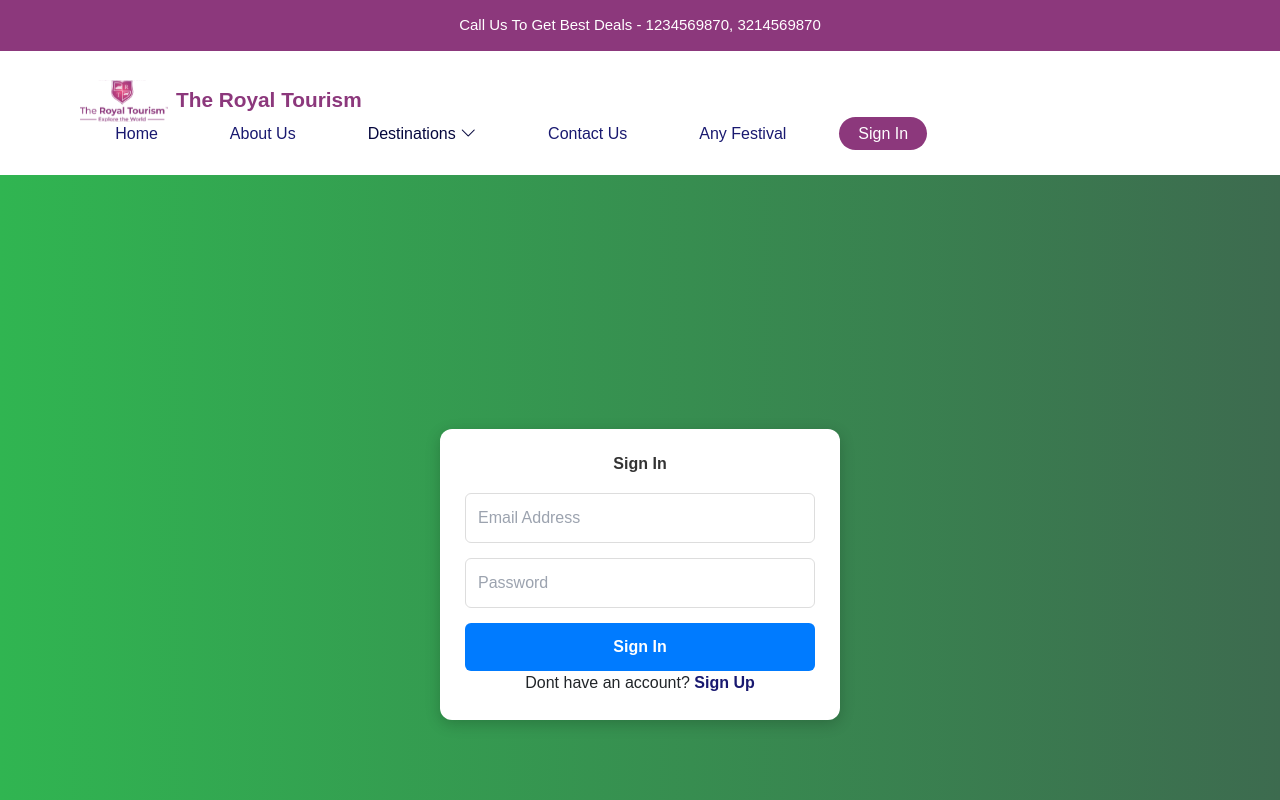
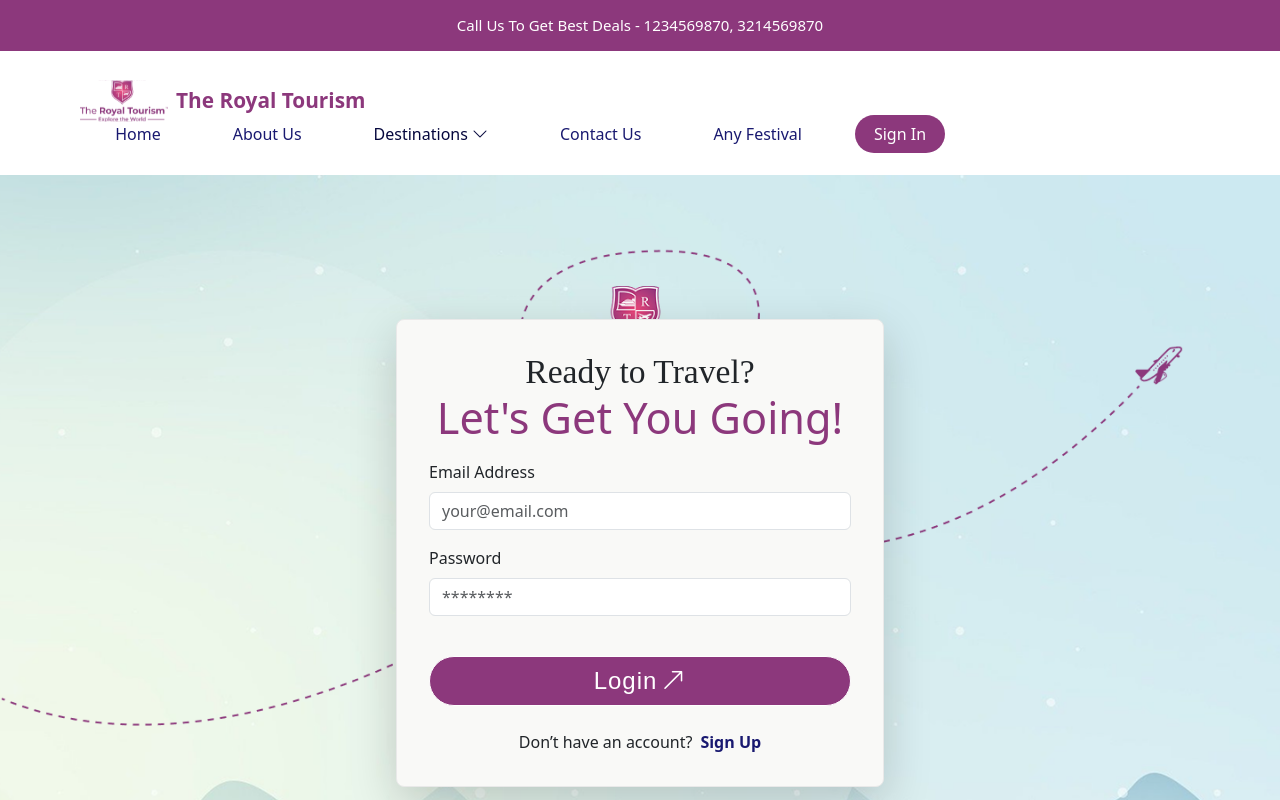
Before and after one commit to zealr3/TheRoyalTourism_React, a React (Vite) app: page /signin in a window 1280 px wide. Shown: the top 800 px of the page. Built offline with nearby package versions, Linux system fonts and the light colour scheme.

Commit message:
Re-design SignUp & SignIn page.

```diff
--- a/package.json
+++ b/package.json
@@ -17,7 +17,8 @@
     "react": "^18.3.1",
     "react-dom": "^18.3.1",
     "react-icons": "^5.5.0",
-    "react-router-dom": "^7.3.0"
+    "react-router-dom": "^7.3.0",
+    "sweetalert2": "^11.19.1"
   },
   "devDependencies": {
     "@eslint/js": "^9.19.0",
--- a/src/pages/SignIn.jsx
+++ b/src/pages/SignIn.jsx
@@ -1,9 +1,8 @@
 import PropTypes from "prop-types";
 import { useState } from "react";
 import { Link, useNavigate } from "react-router-dom";
-import "../styles/SignIn.css";
 
-const SignIn = ({ setUser  }) => {
+const SignIn = ({ setUser }) => {
   const [email, setEmail] = useState("");
   const [password, setPassword] = useState("");
   const [error, setError] = useState("");
@@ -34,9 +33,8 @@ const SignIn = ({ setUser  }) => {
       const data = await response.json();
 
       if (response.ok) {
-        // Access fullname from the user object in the response
         const userData = { name: data.user.fullname, email: email };
-        console.log("User data being saved:", userData); // Add this to debug
+        console.log("User data being saved:", userData);
         localStorage.setItem("user", JSON.stringify(userData));
 
         setUser(userData);
@@ -45,55 +43,120 @@ const SignIn = ({ setUser  }) => {
         setEmail("");
         setPassword("");
         navigate("/");
+      } else {
+        setError(data.error || "Login failed.");
       }
     } catch (err) {
       setError("An error occurred during login.");
       console.error("Login Error:", err);
     } finally {
-      setLoading(false); // Ensure loading state is reset
+      setLoading(false);
     }
   };
 
   return (
-    <div id="signin-page">
-      <div className="signin-container">
-        <div className="signin-form">
-          <h2>Sign In</h2>
-          {error && <div className="error-message">{error}</div>}
-          {success && <div className="success-message">{success}</div>}
-          <form onSubmit={handleSubmit}>
+    <div
+      className="py-5"
+      style={{
+        backgroundImage: "url('/assets/Images/login_banner.png')",
+        backgroundSize: "cover",
+        backgroundAttachment: "fixed",
+      }}
+    >
+      <div className="container w-2/5 py-5">
+        <section className="register_section pt-5 pb-5">
+          <div
+            className="contact-form shadow-lg"
+            style={{
+              padding: "2rem",
+              backgroundColor: "#F9F9F7",
+              border: "1px solid #E9E9E9",
+              borderRadius: "8px",
+              minHeight: "100%",
+            }}
+          >
+            <div className="heading-section text-center">
+              <h2
+                className="text-center"
+                style={{
+                  fontSize: "2.1rem",
+                  fontFamily: "'Freestyle Script'",
+                  fontWeight: 500,
+                }}
+              >
+                Ready to Travel?
+              </h2>
+            </div>
+            <h2 className="text-center main-text" style={{fontSize: "2.7rem"}}>Let&apos;s Get You Going!</h2>
+            {error && <div className="error-message text-danger text-center">{error}</div>}
+            {success && <div className="success-message text-success text-center">{success}</div>}
+            <form className="pt-3" onSubmit={handleSubmit}>
+              <div className="row">
+                <div className="col-xl-12 col-md-6 col-lg-6 mb-3">
+                  <label className="form-label">Email Address</label>
                   <input
                     type="email"
-              placeholder="Email Address"
+                    className="form-control"
+                    placeholder="your@email.com"
                     value={email}
                     onChange={(e) => setEmail(e.target.value)}
                     required
                   />
+                </div>
+                <div className="col-xl-12 col-md-6 col-lg-6 mb-3">
+                  <label className="form-label">Password</label>
                   <input
                     type="password"
-              placeholder="Password"
+                    className="form-control"
+                    placeholder="********"
                     value={password}
                     onChange={(e) => setPassword(e.target.value)}
                     required
                   />
-            <button type="submit" disabled={loading}>
-              {loading ? "Loading..." : "Sign In"}
+                </div>
+                <div className="col-xl-12 mt-4">
+                  <div className="btn-box text-center text-md-center">
+                    <button
+                      type="submit"
+                      className="btn btn-reg col-xl-12 gap-1"
+                      disabled={loading}
+                      style={{
+                        backgroundColor: "var(--primery)",
+                        color: "var(--white)",
+                        fontWeight: 500,
+                        justifyContent: "center",
+                        height: "50px",
+                        fontSize: "24px",
+                        fontFamily: "Arial",
+                      }}
+                    >
+                      {loading ? "Loading..." : "Login"} <i className="bi bi-arrow-up-right"></i>
                     </button>
-          </form>
-          <p>
-            Dont have an account?{" "}
-            <Link to="/signup" className="signin-toggle">
+                  </div>
+                </div>
+                <div className="col-xl-12 mt-4">
+                  <div className="justify-content-center d-flex gap-2">
+                    Don’t have an account?{" "}
+                    <Link
+                      to="/signup"
+                      className="fw-bold"
+                      style={{ color: "#8C387C" }}
+                    >
                       Sign Up
                     </Link>
-          </p>
                   </div>
+                </div>
+              </div>
+            </form>
+          </div>
+        </section>
       </div>
     </div>
   );
 };
 
 SignIn.propTypes = {
-  setUser:  PropTypes.func.isRequired,
+  setUser: PropTypes.func.isRequired,
 };
 
 export default SignIn;
--- a/src/pages/SignUp.jsx
+++ b/src/pages/SignUp.jsx
@@ -1,30 +1,27 @@
 import { useState } from "react";
 import PropTypes from "prop-types";
 import { Link, useNavigate } from "react-router-dom";
-import "../styles/SignUp.css";
+import Swal from "sweetalert2";
 
 const SignUp = ({ setUser }) => {
   const [name, setName] = useState("");
   const [email, setEmail] = useState("");
   const [password, setPassword] = useState("");
-  const [confirmPassword, setConfirmPassword] = useState("");
   const [error, setError] = useState("");
   const [loading, setLoading] = useState(false);
 
   const navigate = useNavigate();
+
+
+
 
   const handleSubmit = async (e) => {
     e.preventDefault();
     setError("");
     setLoading(true);
 
-    if (!name || !email || !password || !confirmPassword) {
+   if (!name || !email || !password ) {
       setError("All fields are required.");
-      setLoading(false);
-      return;
-    }
-    if (password !== confirmPassword) {
-      setError("Passwords do not match.");
       setLoading(false);
       return;
     }
@@ -33,7 +30,7 @@ const SignUp = ({ setUser }) => {
       const response = await fetch("http://localhost:5000/api/signup", {
         method: "POST",
         headers: { "Content-Type": "application/json" },
-        body: JSON.stringify({ fullname: name, email, password })  // No role is sent
+        body: JSON.stringify({ fullname: name, email, password })
       });
 
       const data = await response.json();
@@ -43,7 +40,14 @@ const SignUp = ({ setUser }) => {
         localStorage.setItem("user", JSON.stringify(userData));
 
         setUser(userData);
-        navigate("/");
+        Swal.fire({
+          title: "Notification",
+          text: "Registration successful!",
+          icon: "success",
+          showConfirmButton: true
+        }).then(() => {
+          navigate("/signin");
+        });
       } else {
         setError(data.error || "Signup failed.");
       }
@@ -56,58 +60,114 @@ const SignUp = ({ setUser }) => {
   };
 
   return (
-    <div id="signup-page">
-      <div className="signup-container">
-        <div className="signup-form">
-          <h2>Create an Account</h2>
-          {error && <div className="error-message">{error}</div>}
-          <form onSubmit={handleSubmit}>
+    <div
+      className="py-5"
+      style={{
+        backgroundImage: "url('/assets/Images/login_banner.png')",
+        backgroundSize: "cover",
+        backgroundAttachment: "fixed"
+      }}
+    >
+      <div className="container w-2/5 py-5">
+        <section className="register_section pt-5 pb-5">
+          <div
+            className="contact-form shadow-lg"
+            style={{
+              padding: "2rem",
+              backgroundColor: "#F9F9F7",
+              border: "1px solid #E9E9E9",
+              borderRadius: "8px",
+              minHeight: "100%"
+            }}
+          >
+            <div className="heading-section text-center">
+              <h2
+                style={{
+                  fontSize: "2.1rem",
+                  fontFamily: "'Freestyle Script'",
+                  fontWeight: 500
+                }}
+              >
+                Your Adventure Awaits
+              </h2>
+            </div>
+            <h2 className="text-center main-text pb-3" style={{fontSize: "2.7rem"}}>Join Us Today!</h2>
+            {error && <div className="error-message text-danger text-center">{error}</div>}
+            <form className="pt-3" onSubmit={handleSubmit}>
+              <div className="row">
+                <div className="col-xl-6 col-md-6 col-lg-6 mb-3">
+                  <label className="form-label">Full Name</label>
                   <input
                     type="text"
+                    className="form-control"
                     placeholder="Full Name"
                     value={name}
                     onChange={(e) => setName(e.target.value)}
                     required
                   />
+                </div>
+                <div className="col-xl-6 col-md-6 col-lg-6 mb-3">
+                  <label className="form-label">Email Address</label>
                   <input
                     type="email"
-              placeholder="Email Address"
+                    className="form-control"
+                    placeholder="example@gmail.com"
                     value={email}
                     onChange={(e) => setEmail(e.target.value)}
                     required
                   />
+                </div>
+                <div className="col-xl-12 col-md-6 col-lg-6 mb-3">
+                  <label className="form-label">Password</label>
                   <input
                     type="password"
-              placeholder="Create Password"
+                    className="form-control"
+                    placeholder="********"
                     value={password}
                     onChange={(e) => setPassword(e.target.value)}
                     required
                   />
-            <input
-              type="password"
-              placeholder="Confirm Password"
-              value={confirmPassword}
-              onChange={(e) => setConfirmPassword(e.target.value)}
-              required
-            />
-            <button type="submit" disabled={loading}>
-              {loading ? "Loading..." : "Sign Up"}
+                </div>
+
+                <div className="col-xl-12 mt-4">
+                  <div className="btn-box text-center">
+                    <button
+                      type="submit"
+                      className="btn btn-reg col-xl-12 gap-1"
+                      disabled={loading}
+                      style={{
+                        backgroundColor: "var(--primery)",
+                        color: "var(--white)",
+                        fontWeight: 500,
+                        justifyContent: "center",
+                        height: "50px",
+                        fontSize: "24px",
+                        fontFamily: "Arial"
+                      }}
+                    >
+                      {loading ? "Loading..." : "Register"} <i className="bi bi-arrow-up-right"></i>
                     </button>
+                  </div>
+                </div>
+                <div className="col-xl-12 mt-4">
+                  <div className="justify-content-center d-flex gap-2">
+                    Already have an account?{" "}
+                    <Link to="/signin" className="fw-bold main-text">
+                      Login
+                    </Link>
+                  </div>
+                </div>
+              </div>
             </form>
-          <p>
-            Already have an account?{" "}
-            <Link to="/signin" className="signup-toggle">
-              Sign In
-            </Link>
-          </p>
           </div>
+        </section>
       </div>
     </div>
   );
 };
 
 SignUp.propTypes = {
-  setUser:  PropTypes.func.isRequired,
+  setUser: PropTypes.func.isRequired,
 };
 
 export default SignUp;
```
Also changed, not shown: 1 other file (tests, documents, lock files or other folders). Lines whose indentation alone changed are shown as unchanged.
